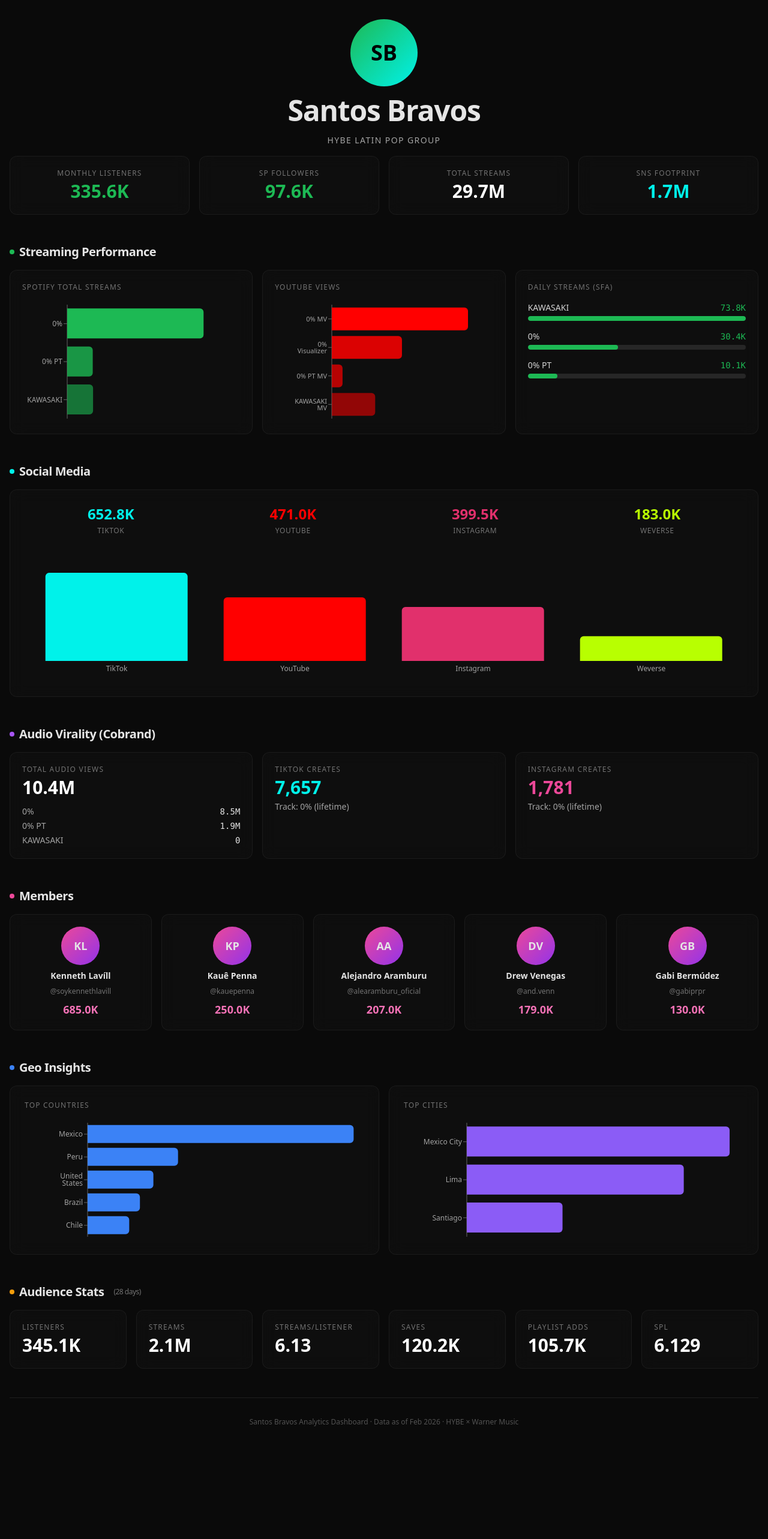
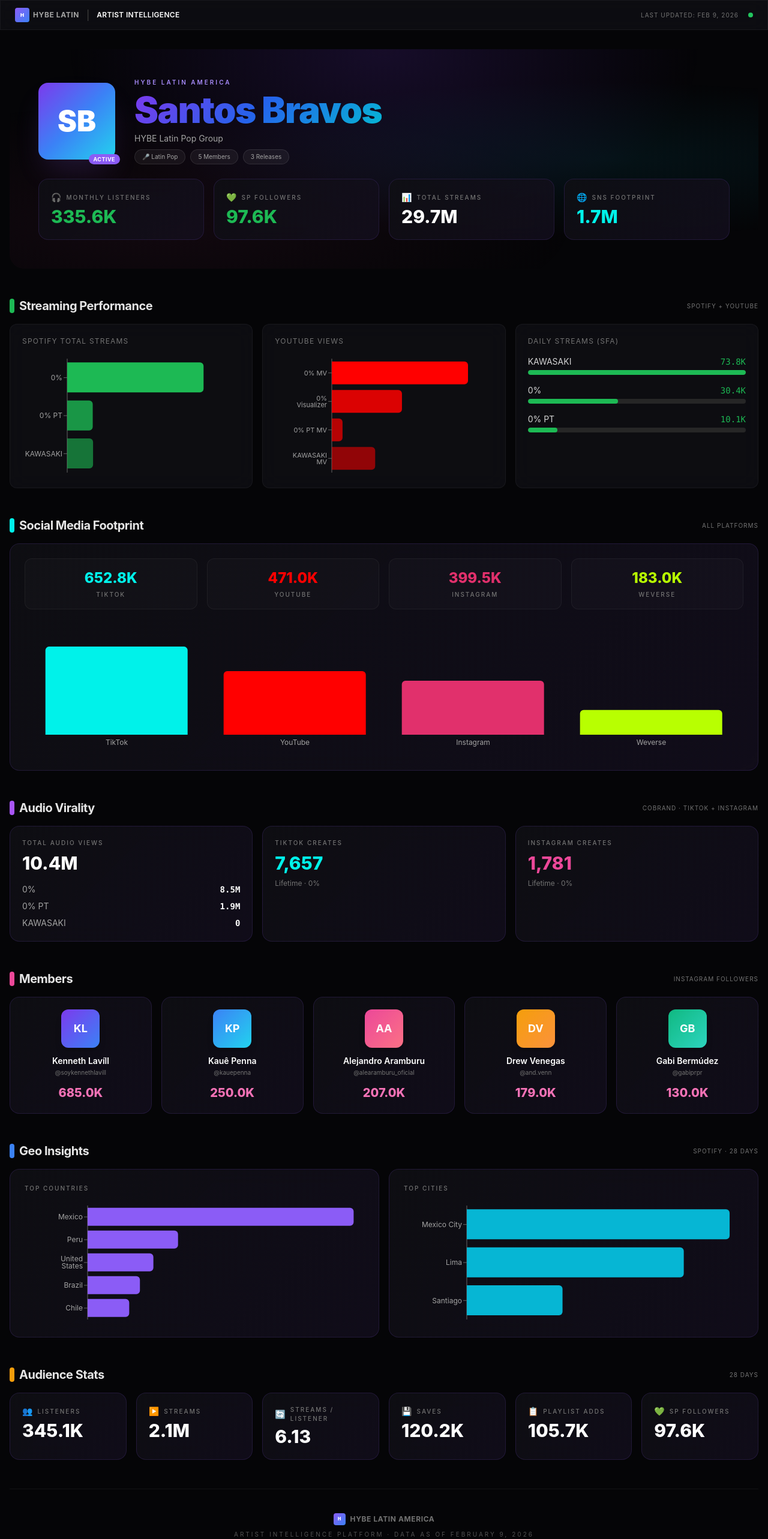
Before and after one commit to it-hbl/santos-bravos-dashboard, a Next.js app: page / in a window 1280 px wide. Shown: the top 2566 px of the page at 60% size. Before the commit the page ends 2443 px from the top, so only its background shows below. Built offline with nearby package versions, Linux system fonts and the light colour scheme.

Commit message:
HYBE branding: dark purple gradient theme, nav bar, hero section, polished UI

```diff
--- a/app/globals.css
+++ b/app/globals.css
@@ -2,17 +2,55 @@
 @tailwind components;
 @tailwind utilities;
 
+@import url('https://fonts.googleapis.com/css2?family=Inter:wght@400;500;600;700;800;900&display=swap');
+
 body {
-  background: #0a0a0a;
+  background: #050507;
   color: #e5e5e5;
+  font-family: 'Inter', sans-serif;
 }
 
 .glass {
-  background: rgba(17, 17, 17, 0.7);
-  backdrop-filter: blur(12px);
-  border: 1px solid rgba(255, 255, 255, 0.06);
+  background: rgba(15, 15, 20, 0.8);
+  backdrop-filter: blur(16px);
+  border: 1px solid rgba(255, 255, 255, 0.05);
+}
+
+.glass-hybe {
+  background: linear-gradient(135deg, rgba(15, 15, 20, 0.9), rgba(20, 15, 30, 0.8));
+  backdrop-filter: blur(16px);
+  border: 1px solid rgba(139, 92, 246, 0.15);
 }
 
 .stat-glow {
   text-shadow: 0 0 20px rgba(29, 185, 84, 0.3);
 }
+
+.hybe-gradient {
+  background: linear-gradient(135deg, #8B5CF6, #EC4899, #F59E0B);
+  -webkit-background-clip: text;
+  -webkit-text-fill-color: transparent;
+  background-clip: text;
+}
+
+.sb-gradient {
+  background: linear-gradient(135deg, #7C3AED, #2563EB, #06B6D4);
+  -webkit-background-clip: text;
+  -webkit-text-fill-color: transparent;
+  background-clip: text;
+}
+
+.hero-bg {
+  background: radial-gradient(ellipse at 50% 0%, rgba(124, 58, 237, 0.15), transparent 60%),
+              radial-gradient(ellipse at 80% 50%, rgba(6, 182, 212, 0.08), transparent 50%),
+              radial-gradient(ellipse at 20% 80%, rgba(236, 72, 153, 0.06), transparent 50%);
+}
+
+.border-glow-purple {
+  border: 1px solid rgba(139, 92, 246, 0.2);
+  box-shadow: 0 0 20px rgba(139, 92, 246, 0.05);
+}
+
+.animate-pulse-slow {
+  animation: pulse 3s cubic-bezier(0.4, 0, 0.6, 1) infinite;
+}
--- a/app/page.tsx
+++ b/app/page.tsx
@@ -12,11 +12,14 @@
   return n.toLocaleString();
 }
 
-function StatCard({ label, value, accent }: { label: string; value: string; accent?: string }) {
+function StatCard({ label, value, accent, icon }: { label: string; value: string; accent?: string; icon?: string }) {
   return (
-    <div className="glass rounded-xl p-5 flex flex-col gap-1">
-      <span className="text-xs uppercase tracking-widest text-neutral-500">{label}</span>
-      <span className={`text-2xl md:text-3xl font-bold ${accent || "text-white"}`}>{value}</span>
+    <div className="glass-hybe rounded-2xl p-5 flex flex-col gap-1 hover:border-purple-500/30 transition-all duration-300">
+      <div className="flex items-center gap-2">
+        {icon && <span className="text-sm">{icon}</span>}
+        <span className="text-[10px] uppercase tracking-[0.2em] text-neutral-500 font-medium">{label}</span>
+      </div>
+      <span className={`text-2xl md:text-3xl font-extrabold ${accent || "text-white"}`}>{value}</span>
     </div>
   );
 }
@@ -24,39 +27,79 @@
 export default function Home() {
   const o = artistOverview;
   return (
-    <main className="max-w-7xl mx-auto px-4 py-8 space-y-12">
+    <main className="min-h-screen">
+      {/* Top Bar */}
+      <nav className="sticky top-0 z-50 glass border-b border-white/5 px-6 py-3 flex items-center justify-between">
+        <div className="flex items-center gap-3">
+          <div className="flex items-center gap-1.5">
+            <div className="w-6 h-6 rounded bg-gradient-to-br from-violet-500 to-blue-500 flex items-center justify-center text-[8px] font-black text-white">H</div>
+            <span className="text-xs font-bold tracking-wider text-neutral-400">HYBE LATIN</span>
+          </div>
+          <span className="text-neutral-700">|</span>
+          <span className="text-xs font-semibold text-white tracking-wide">ARTIST INTELLIGENCE</span>
+        </div>
+        <div className="flex items-center gap-4">
+          <span className="text-[10px] text-neutral-500 uppercase tracking-widest">Last Updated: Feb 9, 2026</span>
+          <div className="w-2 h-2 rounded-full bg-green-500 animate-pulse-slow" />
+        </div>
+      </nav>
+
+      <div className="max-w-7xl mx-auto px-4 py-8 space-y-12">
         {/* Hero */}
-      <section className="text-center space-y-4">
-        <div className="w-28 h-28 mx-auto rounded-full bg-gradient-to-br from-spotify to-tiktok flex items-center justify-center text-4xl font-black text-black">SB</div>
-        <h1 className="text-4xl md:text-5xl font-black tracking-tight">{o.name}</h1>
-        <p className="text-neutral-400 text-sm uppercase tracking-widest">{o.tagline}</p>
-        <div className="grid grid-cols-2 md:grid-cols-4 gap-4 mt-6">
-          <StatCard label="Monthly Listeners" value={fmt(o.monthlyListeners)} accent="text-spotify" />
-          <StatCard label="SP Followers" value={fmt(o.followers)} accent="text-spotify" />
-          <StatCard label="Total Streams" value={fmt(o.totalStreams)} />
-          <StatCard label="SNS Footprint" value={fmt(o.snsFootprint)} accent="text-tiktok" />
+        <section className="hero-bg rounded-3xl p-8 md:p-12 space-y-6">
+          <div className="flex flex-col md:flex-row items-center gap-8">
+            <div className="relative">
+              <div className="w-32 h-32 rounded-2xl bg-gradient-to-br from-violet-600 via-blue-500 to-cyan-400 flex items-center justify-center text-5xl font-black text-white shadow-2xl shadow-violet-500/20">
+                SB
+              </div>
+              <div className="absolute -bottom-2 -right-2 bg-violet-500 text-[9px] font-bold px-2 py-0.5 rounded-full text-white uppercase tracking-wider">Active</div>
+            </div>
+            <div className="text-center md:text-left space-y-2">
+              <p className="text-[10px] uppercase tracking-[0.3em] text-violet-400 font-semibold">HYBE Latin America</p>
+              <h1 className="text-4xl md:text-6xl font-black tracking-tight sb-gradient">{o.name}</h1>
+              <p className="text-neutral-400 text-sm">{o.tagline}</p>
+              <div className="flex gap-2 justify-center md:justify-start mt-2">
+                <span className="text-[10px] bg-white/5 border border-white/10 rounded-full px-3 py-1 text-neutral-400">🎤 Latin Pop</span>
+                <span className="text-[10px] bg-white/5 border border-white/10 rounded-full px-3 py-1 text-neutral-400">5 Members</span>
+                <span className="text-[10px] bg-white/5 border border-white/10 rounded-full px-3 py-1 text-neutral-400">3 Releases</span>
+              </div>
+            </div>
+          </div>
+          <div className="grid grid-cols-2 md:grid-cols-4 gap-4 mt-8">
+            <StatCard label="Monthly Listeners" value={fmt(o.monthlyListeners)} accent="text-spotify" icon="🎧" />
+            <StatCard label="SP Followers" value={fmt(o.followers)} accent="text-spotify" icon="💚" />
+            <StatCard label="Total Streams" value={fmt(o.totalStreams)} icon="📊" />
+            <StatCard label="SNS Footprint" value={fmt(o.snsFootprint)} accent="text-tiktok" icon="🌐" />
           </div>
         </section>
 
         {/* Streaming Performance */}
         <section className="space-y-4">
+          <div className="flex items-center justify-between">
             <h2 className="text-xl font-bold tracking-tight flex items-center gap-2">
-          <span className="w-2 h-2 rounded-full bg-spotify inline-block" /> Streaming Performance
+              <span className="w-2 h-6 rounded-full bg-spotify inline-block" />
+              Streaming Performance
             </h2>
+            <span className="text-[10px] text-neutral-500 uppercase tracking-widest">Spotify + YouTube</span>
+          </div>
           <StreamingCharts spotifyTracks={spotifyTracks} youtubeVideos={youtubeVideos} dailyStreams={dailyStreams} />
         </section>
 
         {/* Social Media */}
         <section className="space-y-4">
+          <div className="flex items-center justify-between">
             <h2 className="text-xl font-bold tracking-tight flex items-center gap-2">
-          <span className="w-2 h-2 rounded-full bg-tiktok inline-block" /> Social Media
+              <span className="w-2 h-6 rounded-full bg-tiktok inline-block" />
+              Social Media Footprint
             </h2>
-        <div className="glass rounded-xl p-6">
+            <span className="text-[10px] text-neutral-500 uppercase tracking-widest">All Platforms</span>
+          </div>
+          <div className="glass-hybe rounded-2xl p-6">
             <div className="grid grid-cols-2 md:grid-cols-4 gap-4 mb-6">
               {socialMedia.map((s) => (
-              <div key={s.platform} className="text-center">
-                <p className="text-2xl font-bold" style={{ color: s.color }}>{fmt(s.followers)}</p>
-                <p className="text-xs text-neutral-500 uppercase tracking-wider mt-1">{s.platform}</p>
+                <div key={s.platform} className="text-center p-4 rounded-xl bg-white/[0.02] border border-white/5">
+                  <p className="text-2xl font-extrabold" style={{ color: s.color }}>{fmt(s.followers)}</p>
+                  <p className="text-[10px] text-neutral-500 uppercase tracking-[0.2em] mt-1 font-medium">{s.platform}</p>
                 </div>
               ))}
             </div>
@@ -66,90 +109,123 @@
 
         {/* Audio Virality */}
         <section className="space-y-4">
+          <div className="flex items-center justify-between">
             <h2 className="text-xl font-bold tracking-tight flex items-center gap-2">
-          <span className="w-2 h-2 rounded-full bg-purple-500 inline-block" /> Audio Virality (Cobrand)
+              <span className="w-2 h-6 rounded-full bg-purple-500 inline-block" />
+              Audio Virality
             </h2>
+            <span className="text-[10px] text-neutral-500 uppercase tracking-widest">Cobrand · TikTok + Instagram</span>
+          </div>
           <div className="grid grid-cols-1 md:grid-cols-3 gap-4">
-          <div className="glass rounded-xl p-5">
-            <p className="text-xs text-neutral-500 uppercase tracking-widest">Total Audio Views</p>
-            <p className="text-3xl font-bold text-white mt-1">{fmt(audioVirality.totalAudioViews)}</p>
-            <div className="mt-3 space-y-1">
+            <div className="glass-hybe rounded-2xl p-5">
+              <p className="text-[10px] text-neutral-500 uppercase tracking-[0.2em] font-medium">Total Audio Views</p>
+              <p className="text-3xl font-extrabold text-white mt-2">{fmt(audioVirality.totalAudioViews)}</p>
+              <div className="mt-4 space-y-2">
                 {audioVirality.tracks.map((t) => (
-                <div key={t.name} className="flex justify-between text-sm">
+                  <div key={t.name} className="flex justify-between text-sm items-center">
                     <span className="text-neutral-400">{t.name}</span>
-                  <span className="font-mono">{fmt(t.views)}</span>
+                    <span className="font-mono text-white font-semibold">{fmt(t.views)}</span>
                   </div>
                 ))}
               </div>
             </div>
-          <div className="glass rounded-xl p-5">
-            <p className="text-xs text-neutral-500 uppercase tracking-widest">TikTok Creates</p>
-            <p className="text-3xl font-bold text-tiktok mt-1">{audioVirality.tiktokCreates.lifetime.toLocaleString()}</p>
-            <p className="text-sm text-neutral-400 mt-1">Track: {audioVirality.tiktokCreates.track} (lifetime)</p>
+            <div className="glass-hybe rounded-2xl p-5">
+              <p className="text-[10px] text-neutral-500 uppercase tracking-[0.2em] font-medium">TikTok Creates</p>
+              <p className="text-3xl font-extrabold text-tiktok mt-2">{audioVirality.tiktokCreates.lifetime.toLocaleString()}</p>
+              <p className="text-xs text-neutral-500 mt-2">Lifetime · {audioVirality.tiktokCreates.track}</p>
             </div>
-          <div className="glass rounded-xl p-5">
-            <p className="text-xs text-neutral-500 uppercase tracking-widest">Instagram Creates</p>
-            <p className="text-3xl font-bold text-pink-500 mt-1">{audioVirality.instagramCreates.lifetime.toLocaleString()}</p>
-            <p className="text-sm text-neutral-400 mt-1">Track: {audioVirality.instagramCreates.track} (lifetime)</p>
+            <div className="glass-hybe rounded-2xl p-5">
+              <p className="text-[10px] text-neutral-500 uppercase tracking-[0.2em] font-medium">Instagram Creates</p>
+              <p className="text-3xl font-extrabold text-pink-500 mt-2">{audioVirality.instagramCreates.lifetime.toLocaleString()}</p>
+              <p className="text-xs text-neutral-500 mt-2">Lifetime · {audioVirality.instagramCreates.track}</p>
             </div>
           </div>
         </section>
 
         {/* Band Members */}
         <section className="space-y-4">
+          <div className="flex items-center justify-between">
             <h2 className="text-xl font-bold tracking-tight flex items-center gap-2">
-          <span className="w-2 h-2 rounded-full bg-pink-500 inline-block" /> Members
+              <span className="w-2 h-6 rounded-full bg-pink-500 inline-block" />
+              Members
             </h2>
+            <span className="text-[10px] text-neutral-500 uppercase tracking-widest">Instagram Followers</span>
+          </div>
           <div className="grid grid-cols-2 md:grid-cols-5 gap-4">
-          {members.map((m) => (
-            <div key={m.handle} className="glass rounded-xl p-5 text-center space-y-2">
-              <div className="w-16 h-16 mx-auto rounded-full bg-gradient-to-br from-pink-500 to-purple-600 flex items-center justify-center text-lg font-bold">
+            {members.map((m, i) => {
+              const gradients = [
+                "from-violet-600 to-blue-500",
+                "from-blue-500 to-cyan-400",
+                "from-pink-500 to-rose-400",
+                "from-amber-500 to-orange-400",
+                "from-emerald-500 to-teal-400",
+              ];
+              return (
+                <div key={m.handle} className="glass-hybe rounded-2xl p-5 text-center space-y-3 hover:border-purple-500/30 transition-all duration-300">
+                  <div className={`w-16 h-16 mx-auto rounded-xl bg-gradient-to-br ${gradients[i]} flex items-center justify-center text-lg font-bold text-white shadow-lg`}>
                     {m.name.split(" ").map((w) => w[0]).join("")}
                   </div>
-              <p className="font-semibold text-sm">{m.name}</p>
-              <p className="text-xs text-neutral-500">{m.handle}</p>
-              <p className="text-lg font-bold text-pink-400">{fmt(m.followers)}</p>
+                  <div>
+                    <p className="font-semibold text-sm text-white">{m.name}</p>
+                    <p className="text-[10px] text-neutral-500 mt-0.5">{m.handle}</p>
                   </div>
-          ))}
+                  <p className="text-xl font-extrabold text-pink-400">{fmt(m.followers)}</p>
+                </div>
+              );
+            })}
           </div>
         </section>
 
         {/* Geo Insights */}
         <section className="space-y-4">
+          <div className="flex items-center justify-between">
             <h2 className="text-xl font-bold tracking-tight flex items-center gap-2">
-          <span className="w-2 h-2 rounded-full bg-blue-500 inline-block" /> Geo Insights
+              <span className="w-2 h-6 rounded-full bg-blue-500 inline-block" />
+              Geo Insights
             </h2>
+            <span className="text-[10px] text-neutral-500 uppercase tracking-widest">Spotify · 28 Days</span>
+          </div>
           <div className="grid grid-cols-1 md:grid-cols-2 gap-4">
-          <div className="glass rounded-xl p-6">
-            <p className="text-xs text-neutral-500 uppercase tracking-widest mb-4">Top Countries</p>
-            <GeoChart data={geoCountries} color="#3B82F6" />
+            <div className="glass-hybe rounded-2xl p-6">
+              <p className="text-[10px] text-neutral-500 uppercase tracking-[0.2em] font-medium mb-4">Top Countries</p>
+              <GeoChart data={geoCountries} color="#8B5CF6" />
             </div>
-          <div className="glass rounded-xl p-6">
-            <p className="text-xs text-neutral-500 uppercase tracking-widest mb-4">Top Cities</p>
-            <GeoChart data={geoCities} color="#8B5CF6" />
+            <div className="glass-hybe rounded-2xl p-6">
+              <p className="text-[10px] text-neutral-500 uppercase tracking-[0.2em] font-medium mb-4">Top Cities</p>
+              <GeoChart data={geoCities} color="#06B6D4" />
             </div>
           </div>
         </section>
 
         {/* Audience Stats */}
         <section className="space-y-4">
+          <div className="flex items-center justify-between">
             <h2 className="text-xl font-bold tracking-tight flex items-center gap-2">
-          <span className="w-2 h-2 rounded-full bg-amber-500 inline-block" /> Audience Stats
-          <span className="text-xs text-neutral-500 font-normal ml-2">({audienceStats.period})</span>
+              <span className="w-2 h-6 rounded-full bg-amber-500 inline-block" />
+              Audience Stats
             </h2>
+            <span className="text-[10px] text-neutral-500 uppercase tracking-widest">{audienceStats.period}</span>
+          </div>
           <div className="grid grid-cols-2 md:grid-cols-3 lg:grid-cols-6 gap-4">
-          <StatCard label="Listeners" value={fmt(audienceStats.listeners)} />
-          <StatCard label="Streams" value={fmt(audienceStats.streams)} />
-          <StatCard label="Streams/Listener" value={audienceStats.streamsPerListener.toFixed(2)} />
-          <StatCard label="Saves" value={fmt(audienceStats.saves)} />
-          <StatCard label="Playlist Adds" value={fmt(audienceStats.playlistAdds)} />
-          <StatCard label="SPL" value={audienceStats.streamsPerListener.toFixed(3)} />
+            <StatCard label="Listeners" value={fmt(audienceStats.listeners)} icon="👥" />
+            <StatCard label="Streams" value={fmt(audienceStats.streams)} icon="▶️" />
+            <StatCard label="Streams / Listener" value={audienceStats.streamsPerListener.toFixed(2)} icon="🔄" />
+            <StatCard label="Saves" value={fmt(audienceStats.saves)} icon="💾" />
+            <StatCard label="Playlist Adds" value={fmt(audienceStats.playlistAdds)} icon="📋" />
+            <StatCard label="SP Followers" value={fmt(97592)} icon="💚" />
           </div>
         </section>
 
-      <footer className="text-center text-neutral-600 text-xs py-8 border-t border-border">
-        Santos Bravos Analytics Dashboard · Data as of Feb 2026 · HYBE × Warner Music
+        {/* Footer */}
+        <footer className="text-center py-10 border-t border-white/5 space-y-2">
+          <div className="flex items-center justify-center gap-2">
+            <div className="w-5 h-5 rounded bg-gradient-to-br from-violet-500 to-blue-500 flex items-center justify-center text-[7px] font-black text-white">H</div>
+            <span className="text-xs font-bold tracking-wider text-neutral-500">HYBE LATIN AMERICA</span>
+          </div>
+          <p className="text-neutral-600 text-[10px] uppercase tracking-[0.3em]">Artist Intelligence Platform · Data as of February 9, 2026</p>
+          <p className="text-neutral-700 text-[10px]">Powered by Chartmetric · YouTube · Spotify for Artists · Cobrand</p>
         </footer>
+      </div>
     </main>
   );
 }
```
Also changed, not shown: 1 other file (tests, documents, lock files or other folders). Lines whose indentation alone changed are shown as unchanged.
